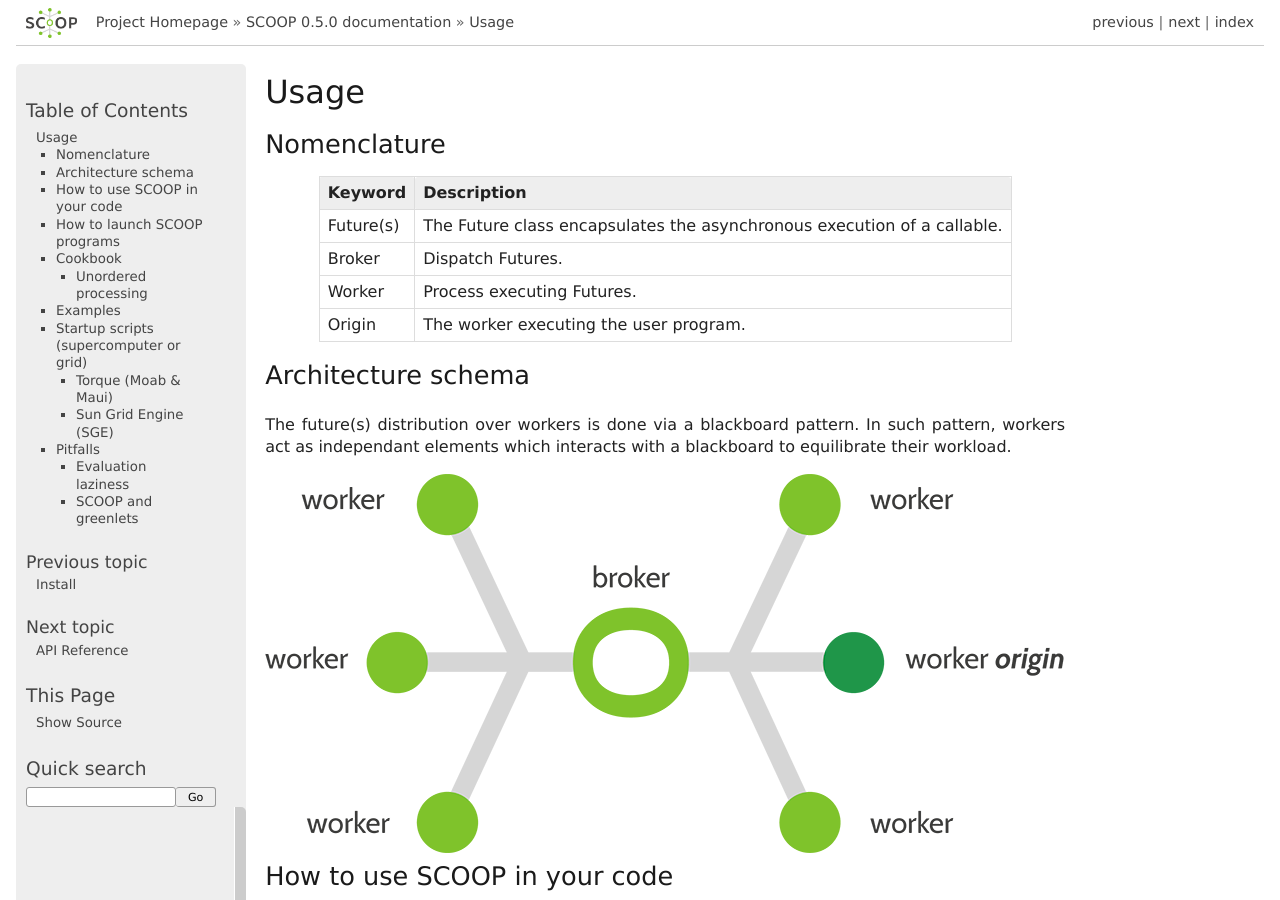
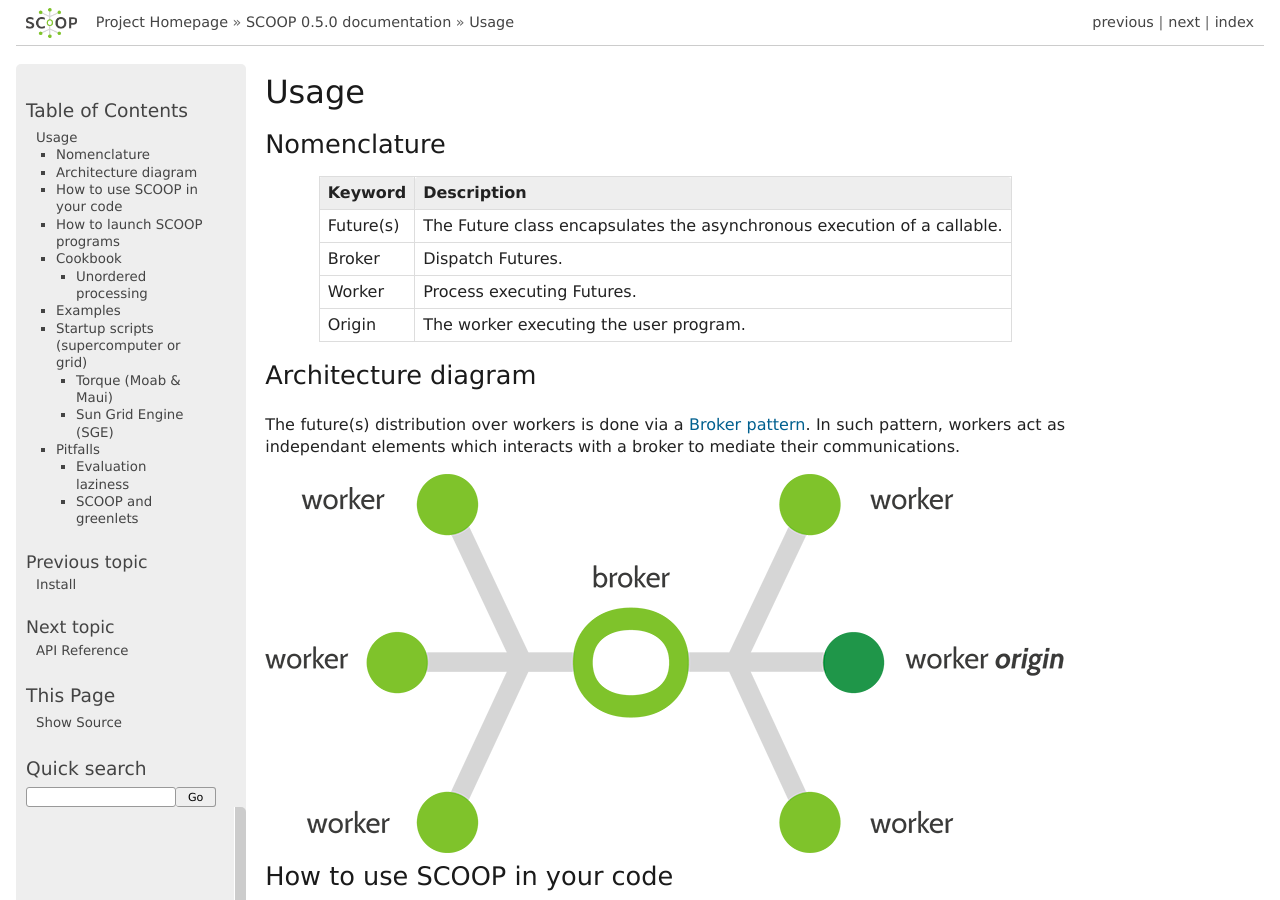
Before and after one commit to soravux/scoop, a Sphinx documentation site: the page built from doc/usage.rst, in a window 1280 px wide and 900 px high. Built offline with Sphinx 7.4.7, drawn with Linux system fonts in a browser that asks for light colours; formulas are drawn with MathJax 3.

Commit message:
Fixed incongruity in documentation

```diff
--- a/doc/usage.rst
+++ b/doc/usage.rst
@@ -15,19 +15,20 @@ Worker      Process executing Futures.
 Origin      The worker executing the user program.
 =========== =======================================================================================================================================
 
-Architecture schema
--------------------
+Architecture diagram
+--------------------
 
-The future(s) distribution over workers is done via a blackboard pattern. In
-such pattern, workers act as independant elements which interacts with a
-blackboard to equilibrate their workload.
+The future(s) distribution over workers is done via a
+`Broker pattern <http://zguide.zeromq.org/page:all#A-Request-Reply-Broker>`_.
+In such pattern, workers act as independant elements which interacts with a
+broker to mediate their communications.
 
 .. image:: images/architecture.png
    :align: center
 
 .. note:
 
-    The only available architecture of SCOOP 0.5 is the Blackboard Pattern, but
+    The only available architecture of SCOOP 0.5 is the Broker pattern, but
     subsequent versions of SCOOP has been forecasted to support multiple
     architectures.
 
```
